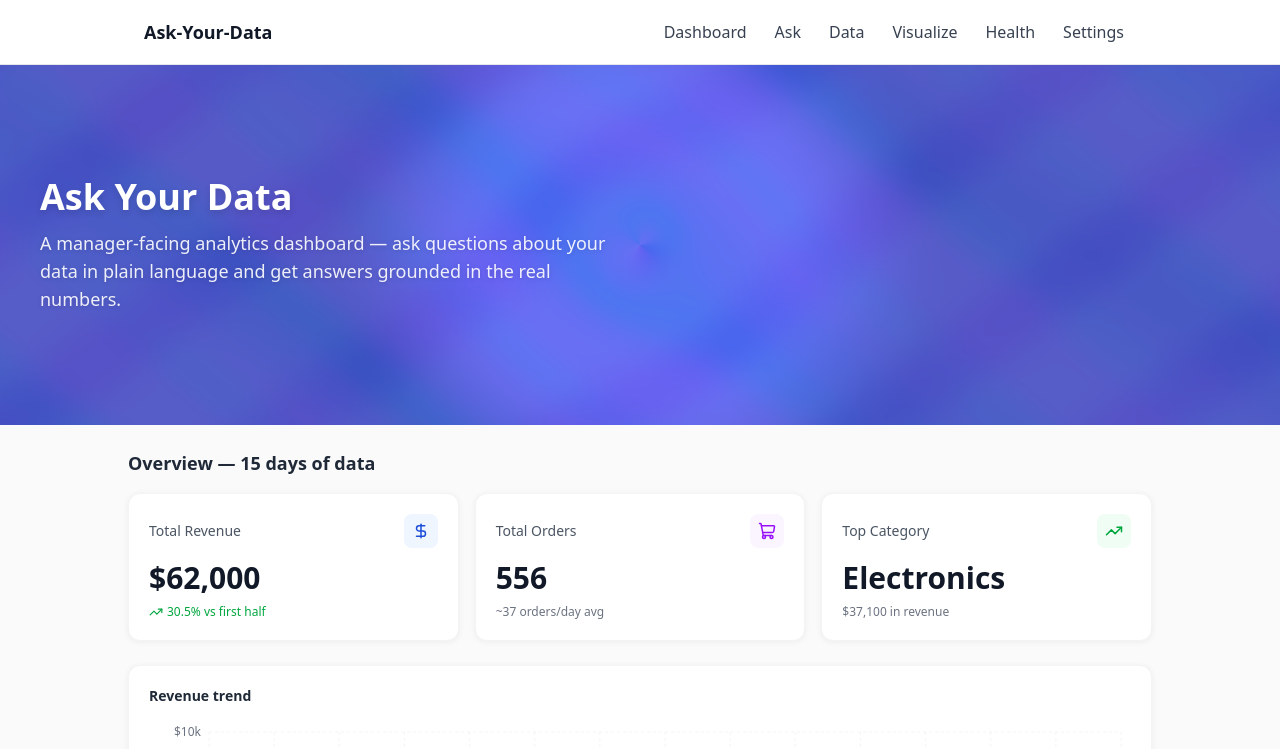
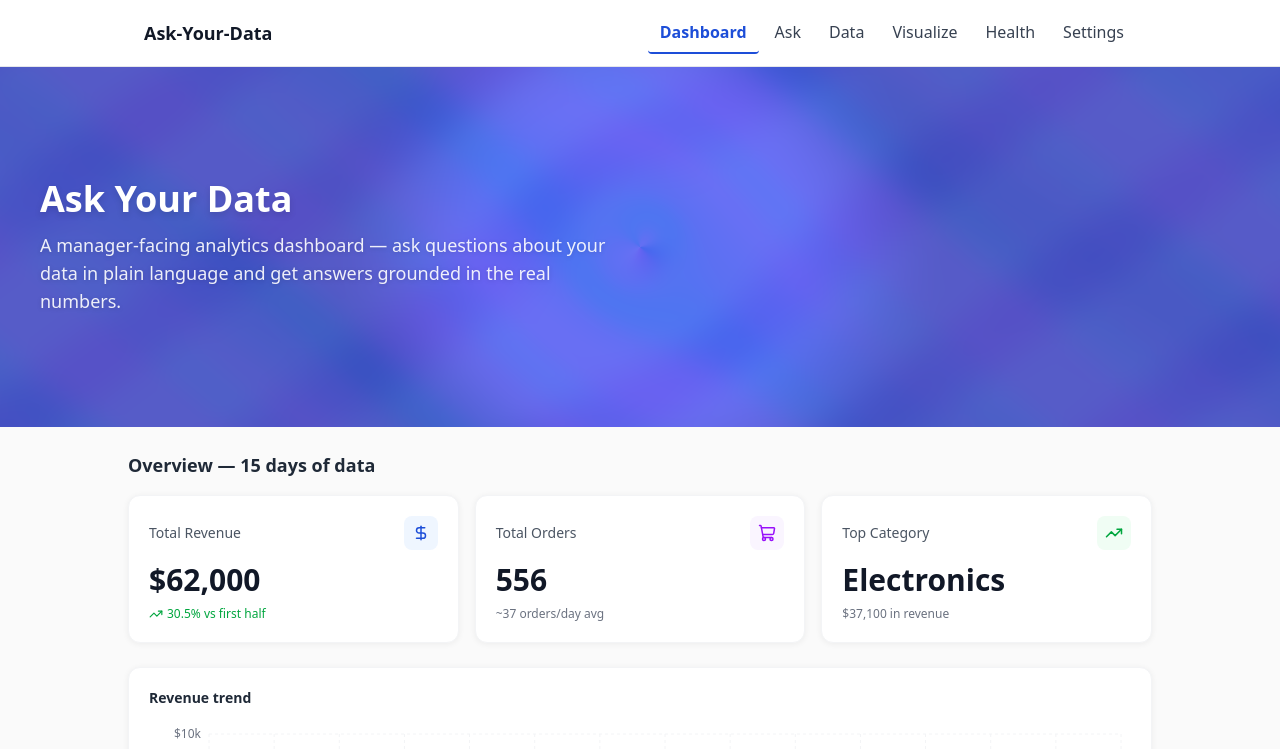
Before and after one commit to nadanagy2/my-capstone, a Next.js app: page / in a window 1280 px wide. Shown: the top 749 px of the page. Built offline with nearby package versions, Linux system fonts and the light colour scheme.

Commit message:
feat: add active link indicator to navigation

```diff
--- a/app/components/Nav.jsx
+++ b/app/components/Nav.jsx
@@ -1,6 +1,20 @@
+'use client'
+
 import Link from 'next/link'
+import { usePathname } from 'next/navigation'
+
+const NAV_LINKS = [
+  { href: '/', label: 'Dashboard' },
+  { href: '/ask', label: 'Ask', prefetch: false },
+  { href: '/data', label: 'Data' },
+  { href: '/visualize', label: 'Visualize', prefetch: false },
+  { href: '/health', label: 'Health' },
+  { href: '/settings', label: 'Settings' },
+]
 
 export default function Nav() {
+  const pathname = usePathname()
+
   return (
     <header className="bg-[var(--color-neutral-0)] border-b" style={{ borderColor: 'var(--color-neutral-200)' }}>
       <div className="max-w-5xl mx-auto px-4 py-3 flex items-center justify-between gap-4">
@@ -9,24 +23,26 @@ export default function Nav() {
           aria-label="Main navigation"
           className="flex gap-1 overflow-x-auto whitespace-nowrap -mx-1 px-1"
         >
-          <Link href="/" className="px-3 py-2 rounded shrink-0 focus-visible:outline focus-visible:outline-2 focus-visible:outline-offset-2 focus-visible:outline-blue-600" style={{ color: 'var(--color-neutral-700)' }}>
-            Dashboard
-          </Link>
-          <Link href="/ask" prefetch={false} className="px-3 py-2 rounded shrink-0 focus-visible:outline focus-visible:outline-2 focus-visible:outline-offset-2 focus-visible:outline-blue-600" style={{ color: 'var(--color-neutral-700)' }}>
-            Ask
-          </Link>
-          <Link href="/data" className="px-3 py-2 rounded shrink-0 focus-visible:outline focus-visible:outline-2 focus-visible:outline-offset-2 focus-visible:outline-blue-600" style={{ color: 'var(--color-neutral-700)' }}>
-            Data
-          </Link>
-          <Link href="/visualize" prefetch={false} className="px-3 py-2 rounded shrink-0 focus-visible:outline focus-visible:outline-2 focus-visible:outline-offset-2 focus-visible:outline-blue-600" style={{ color: 'var(--color-neutral-700)' }}>
-            Visualize
-          </Link>
-          <Link href="/health" className="px-3 py-2 rounded shrink-0 focus-visible:outline focus-visible:outline-2 focus-visible:outline-offset-2 focus-visible:outline-blue-600" style={{ color: 'var(--color-neutral-700)' }}>
-            Health
-          </Link>
-          <Link href="/settings" className="px-3 py-2 rounded shrink-0 focus-visible:outline focus-visible:outline-2 focus-visible:outline-offset-2 focus-visible:outline-blue-600" style={{ color: 'var(--color-neutral-700)' }}>
-            Settings
-          </Link>
+          {NAV_LINKS.map((link) => {
+            const isActive = pathname === link.href
+
+            return (
+              <Link
+                key={link.href}
+                href={link.href}
+                prefetch={link.prefetch}
+                aria-current={isActive ? 'page' : undefined}
+                className={`px-3 py-2 rounded shrink-0 border-b-2 transition-colors focus-visible:outline focus-visible:outline-2 focus-visible:outline-offset-2 focus-visible:outline-blue-600 ${
+                  isActive
+                    ? 'border-[var(--color-brand-600)] font-semibold'
+                    : 'border-transparent'
+                }`}
+                style={{ color: isActive ? 'var(--color-brand-600)' : 'var(--color-neutral-700)' }}
+              >
+                {link.label}
+              </Link>
+            )
+          })}
         </nav>
       </div>
     </header>
```
